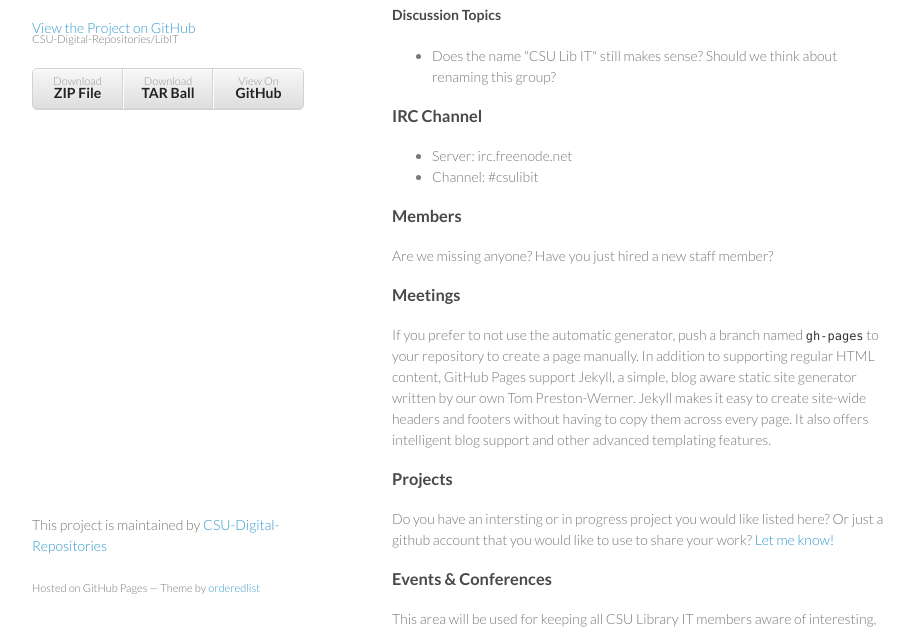
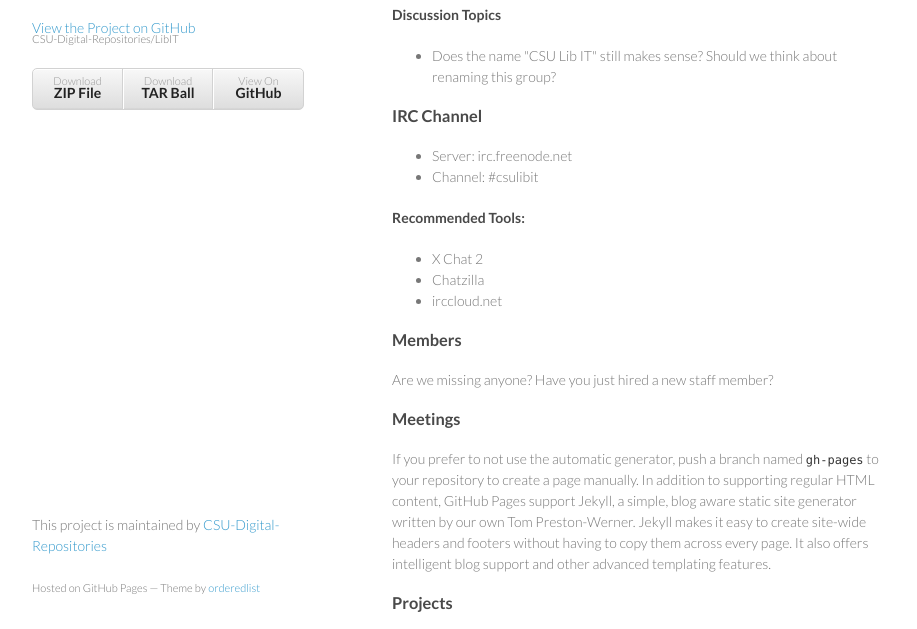
Before and after one commit to CSU-Digital-Repositories/LibIT, a plain HTML site: page index.html in a window 1280 px wide. Shown: the part 133-762 px from the top of the page, without its empty margins (178-1095 px from the left). Drawn offline with Linux system fonts and the light colour scheme.

Commit message:
adding IRC clients

```diff
--- a/index.html
+++ b/index.html
@@ -47,6 +47,13 @@
 <li>Channel: #csulibit</li>
 </ul>
 
+<h4>Recommended Tools:</h4>
+
+<ul>
+<li>X Chat 2</li>
+<li>Chatzilla</li>
+<li>irccloud.net</li>
+</ul>
 <h3>
 <a id="designer-templates" class="anchor" href="#designer-templates" aria-hidden="true"><span class="octicon octicon-link"></span></a>Members</h3>
 
```
